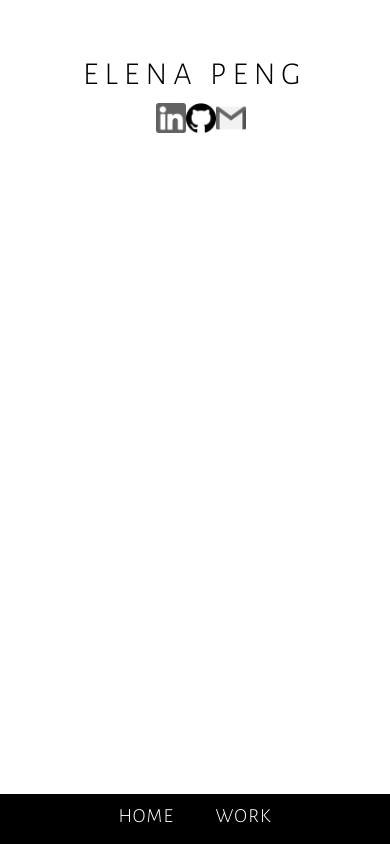
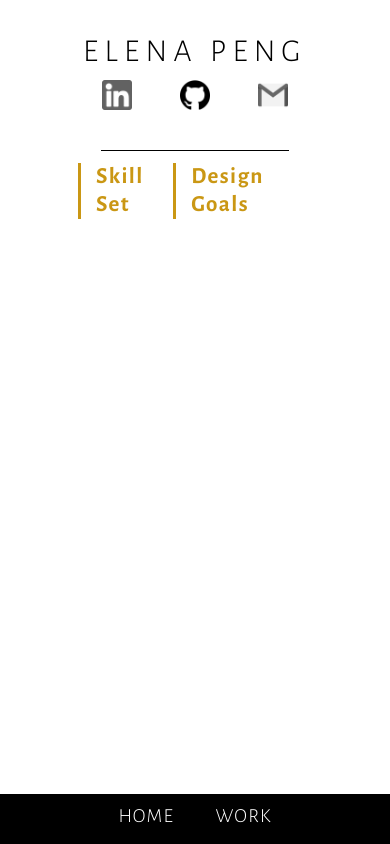
Before and after one commit to Elenalalala/portfolio, a plain HTML site: page project.html in a window 390 px wide. Drawn offline with nearby package versions, Linux system fonts and the light colour scheme; a web font is replaced by a local one.

Commit message:
solve responsiveness UI issue

```diff
--- a/css/mainstyle.css
+++ b/css/mainstyle.css
@@ -62,9 +62,9 @@ header h1{
 }
 #contact li{
     flex:0.9;
-    /* width:50%; */
+    width:80px;
     display:block;
-    position: static;
+    position: relative;
     /* margin: 0 10% 0 10%; */
     /* margin-right:8px; */
 }
@@ -90,8 +90,12 @@ header h1{
     position: absolute;
     width:auto;
     height:20px;
-    color:var(--bg);
+    left:50%;
+    top:80%;
+    transform: translate(-50%, -50%);
+    color:var(--secondary);
     font-family: 'Alegreya Sans', sans-serif;
+    font-weight: bold;
     font-size: 16px;
 }
 .inline-container{
@@ -244,11 +248,9 @@ nav ul li a:hover{
     }
     #contact li{
         flex:0.9;
-        /* width:50%; */
+        width:80px;
         display:block;
-        position: static;
-        margin: 0 5% 0 5%;
-        /* margin-right:8px; */
+        position: relative;
     }
 
 }
@@ -269,6 +271,16 @@ nav ul li a:hover{
     #contact{
         margin: 0 20%;
         margin-bottom: 20px;
+    }
+    #contact li{
+        flex:0.9;
+        width:80px;
+        display:block;
+        position: relative;
+        height:100%;
+    }
+    #hoverCopyAlert{
+        top:120%;
     }
     #contact li p{
         font-size: 12px;
--- a/css/projectStyle.css
+++ b/css/projectStyle.css
@@ -44,10 +44,10 @@ header h1 a{
 }
 #contact li{
     flex:0.9;
-    /* width:80%; */
+    width:80px;
     display:block;
     /* margin-right:8px; */
-    position: static;
+    position: relative;
 }
 #contact li img{
     display:block;
@@ -71,8 +71,12 @@ header h1 a{
     position: absolute;
     width:auto;
     height:20px;
-    color:var(--bg);
+    left:50%;
+    top:80%;
+    transform: translate(-50%, -50%);
+    color:var(--secondary);
     font-family: 'Alegreya Sans', sans-serif;
+    font-weight: bold;
     font-size: 16px;
 }
 #content{
@@ -225,8 +229,18 @@ nav ul li a:hover{
     #contact{
         /* flex-direction: column; */
         margin: 20px 5px;
-        margin: 0 40%;
+        margin: 0 20%;
         margin-bottom: 20px;
+    }
+    #contact li{
+        flex:0.9;
+        width:80px;
+        display:block;
+        position: relative;
+        height:100%;
+    }
+    #hoverCopyAlert{
+        top:120%;
     }
     #contact li p{
         font-size: 12px;
@@ -248,4 +262,7 @@ nav ul li a:hover{
         width:380px;
         height:250px;
     }
+    #featureImage{
+        padding-top:50%;
+    }
 }
--- a/css/workstyle.css
+++ b/css/workstyle.css
@@ -60,8 +60,10 @@ header h1 a{
 }
 #contact li{
     flex:0.9;
-    /* width:80%; */
-    display:flex;
+    width:80px;
+    display:block;
+    position: relative;
+    /* margin: 0 10% 0 10%; */
     /* margin-right:8px; */
 }
 #contact li img{
@@ -86,8 +88,12 @@ header h1 a{
     position: absolute;
     width:auto;
     height:20px;
-    color:var(--bg);
+    left:50%;
+    top:80%;
+    transform: translate(-50%, -50%);
+    color:var(--secondary);
     font-family: 'Alegreya Sans', sans-serif;
+    font-weight: bold;
     font-size: 16px;
 }
 nav{
@@ -266,12 +272,16 @@ section ul li:hover{
         margin: 0 20%;
         margin-bottom: 20px;
     }
-    /* #contact li{
+    #contact li{
         flex:0.9;
+        width:80px;
         display:block;
-        position: static;
-        margin: 0 5% 0 5%;
-    } */
+        position: relative;
+        height:100%;
+    }
+    #hoverCopyAlert{
+        top:120%;
+    }
     #contact li p{
         font-size: 12px;
     }
--- a/project.html
+++ b/project.html
@@ -19,7 +19,10 @@
             <ul id="contact">
             <li><img id="linkedin" src="assets/linkedin.png" alt="linkedin" style="width:30px;height:30px;"></li>
             <li><img id="github" src="assets/github.png" alt="github" style="width:30px;height:30px;"></li>
-            <li><img id="gmail" src="assets/gmail.png" alt="gmail" style="width:30px;height:30px;"><div id="hoverCopyAlert">Copied!</div></li>
+            <li>
+                <img id="gmail" src="assets/gmail.png" alt="gmail" style="width:30px;height:30px;">
+                <div id="hoverCopyAlert">Copied!</div>
+            </li>
         </ul>
 </header>
     <main id= "content">
@@ -76,7 +79,6 @@
     }
 
     let copyAlert = document.getElementById("hoverCopyAlert");
-    let openAlert = document.getElementById("hoverOpenAlert");
 
     gmailIcon.addEventListener("click", ()=>toggleAlert(copyAlert,true));
 
```
Also changed, not shown: work.html (+4 -1 lines).
